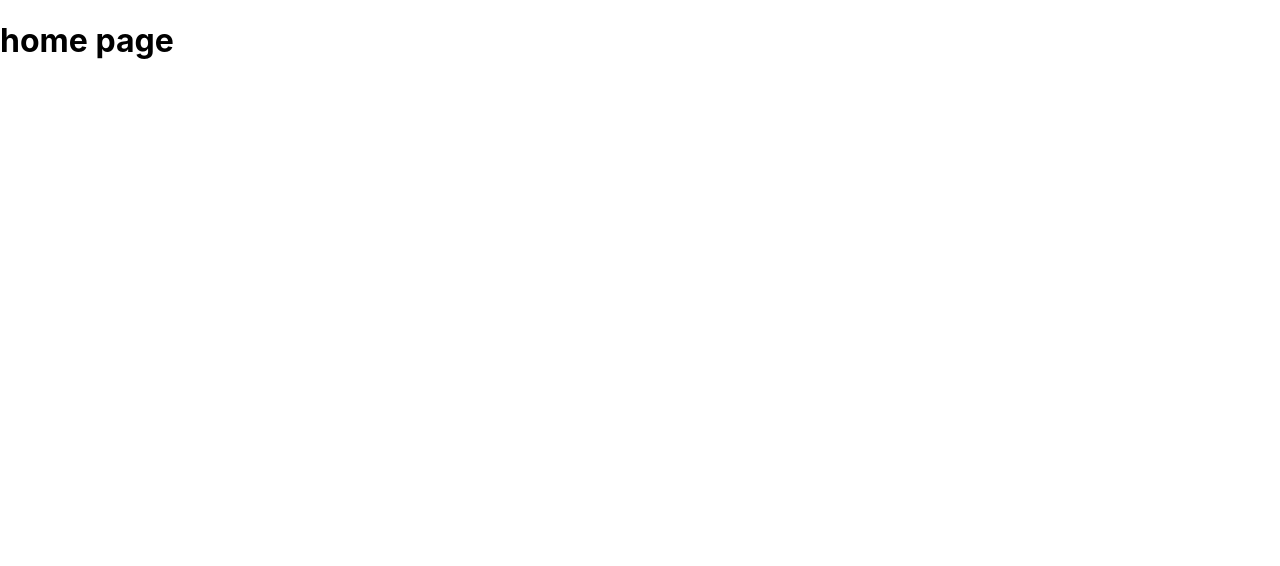
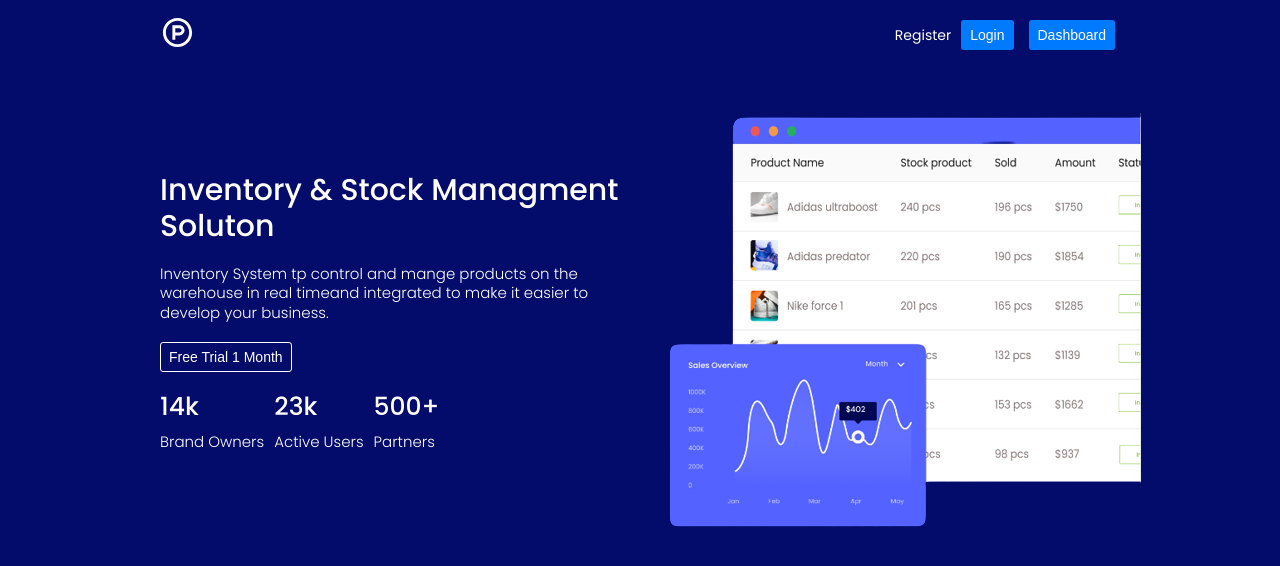
Before and after one commit to rimdagdoug/mer-inventory-management-app, a React (Create React App) app in the folder frontend/: page / in a window 1280 px wide. Shown: the top 566 px of the page. Built offline with nearby package versions, Linux system fonts and the light colour scheme.

Commit message:
home page

```diff
--- a/frontend/package.json
+++ b/frontend/package.json
@@ -9,9 +9,11 @@
     "@testing-library/user-event": "^13.5.0",
     "react": "^18.2.0",
     "react-dom": "^18.2.0",
+    "react-icons": "^5.0.1",
     "react-redux": "^9.1.0",
     "react-router-dom": "^6.22.3",
     "react-scripts": "5.0.1",
+    "sass": "^1.75.0",
     "web-vitals": "^2.1.4"
   },
   "scripts": {
--- a/frontend/src/index.css
+++ b/frontend/src/index.css
@@ -1,13 +1,499 @@
-body {
-  margin: 0;
-  font-family: -apple-system, BlinkMacSystemFont, 'Segoe UI', 'Roboto', 'Oxygen',
-    'Ubuntu', 'Cantarell', 'Fira Sans', 'Droid Sans', 'Helvetica Neue',
-    sans-serif;
-  -webkit-font-smoothing: antialiased;
-  -moz-osx-font-smoothing: grayscale;
+@import url("https://fonts.googleapis.com/css2?family=Poppins:wght@100;200;300;400;500;600;700;800;900&display=swap");
+
+:root {
+  --nav-width: 68px;
+  --header-height: 45px;
+
+  --font-family: "Poppins", sans-serif;
+  --dark-blue: #0a1930;
+  --light-blue: #1f93ff;
+
+  --color-white: #fff;
+  --color-dark: #333;
+
+  --color-grey: #eee;
+  --box-shadow: 0 5px 15px rgba(0, 0, 0, 0.1);
+
+  --color-purple: #9d0191;
+  --color-orange: #ff7722;
+
+  --color-primary: #007bff;
+  --color-success: #28a745;
+  --color-danger: orangered;
 }
 
-code {
-  font-family: source-code-pro, Menlo, Monaco, Consolas, 'Courier New',
-    monospace;
+* {
+  margin: 0;
+  padding: 0;
+  box-sizing: border-box;
+  scroll-behavior: smooth;
 }
+
+html {
+  font-size: 10px;
+}
+
+body {
+  font-family: var(--font-family);
+  background: #eee;
+}
+
+section {
+  width: 100%;
+  padding: 4rem 0;
+}
+
+.container {
+  max-width: 1000px;
+  margin: 0 auto;
+  padding: 0 20px;
+}
+
+.--pad {
+  max-width: 100%;
+  margin: 0 auto;
+  padding: 0 20px;
+}
+
+.header {
+  padding-top: 2rem;
+}
+
+/* UTILITY CLASSES */
+
+/* Flex */
+.--flex-center {
+  display: flex;
+  justify-content: center;
+  align-items: center;
+}
+.--flex-start {
+  display: flex;
+  justify-content: flex-start;
+  align-items: flex-start;
+}
+.--flex-end {
+  display: flex;
+  justify-content: flex-end;
+  align-items: center;
+}
+.--flex-between {
+  display: flex;
+  justify-content: space-between;
+  align-items: center;
+}
+
+.--dir-column {
+  flex-direction: column;
+}
+
+.--flex-dir-column {
+  display: flex;
+}
+
+.--align-center {
+  display: flex;
+  align-items: center;
+}
+
+.--100vh {
+  height: 100vh;
+}
+
+.--mh-100vh {
+  min-height: 100vh;
+}
+
+/* Grid */
+.--grid-15 {
+  display: grid;
+  grid-template-columns: repeat(auto-fit, minmax(15rem, 1fr));
+  row-gap: 1rem;
+  column-gap: 1rem;
+}
+.--grid-25 {
+  display: grid;
+  grid-template-columns: repeat(auto-fit, minmax(24rem, 1fr));
+  row-gap: 1rem;
+  column-gap: 1rem;
+}
+
+/* Center All */
+.--center-all {
+  display: flex;
+  justify-content: center;
+  align-items: center;
+  flex-direction: column;
+  width: 100%;
+  margin: auto;
+  text-align: center;
+}
+
+/* Heading */
+h1,
+h2,
+h3,
+h4 {
+  font-weight: 500;
+  line-height: 1.2;
+  color: var(--color-dark);
+  margin-bottom: 1rem;
+}
+h1 {
+  font-size: 4rem;
+}
+h2 {
+  font-size: 3rem;
+}
+h3 {
+  font-size: 2.5rem;
+}
+h4 {
+  font-size: 2rem;
+}
+
+p {
+  font-size: 1.5rem;
+  font-weight: 300;
+  line-height: 1.3;
+  color: var(--color-dark);
+}
+.--text-xl {
+  font-size: 4.5rem;
+}
+.--text-lg {
+  font-size: 4rem;
+}
+
+.--text-md {
+  font-size: 3rem;
+}
+
+.--text-sm {
+  font-size: 1.2rem;
+  font-weight: 300;
+}
+
+.--text-p {
+  font-size: 1.5rem;
+  font-weight: 300;
+  line-height: 1.3;
+  color: var(--color-dark);
+}
+
+.--fw-bold {
+  font-weight: 600;
+}
+.--fw-thin {
+  font-weight: 200;
+}
+
+/* Text Color */
+.--text-light {
+  color: #fff;
+}
+
+.--color-primary {
+  color: #007bff;
+}
+.--color-danger {
+  color: orangered;
+}
+.--color-success {
+  color: #28a745;
+}
+
+.--color-white {
+  color: #fff;
+}
+.--color-dark {
+  color: #333;
+}
+
+/* Center Text */
+.--text-center {
+  text-align: center;
+}
+
+/* Card */
+.--card {
+  border: 1px solid transparent;
+  border-radius: 5px;
+  box-shadow: var(--box-shadow);
+  overflow: hidden;
+}
+
+/* Margin */
+.--m {
+  margin: 1rem;
+}
+.--ml {
+  margin-left: 1rem;
+}
+.--mr {
+  margin-right: 1rem;
+}
+
+.--mb {
+  margin-bottom: 1rem;
+}
+.--mt {
+  margin-top: 1rem;
+}
+
+.--my {
+  margin: 1rem 0;
+}
+.--mx {
+  margin: 0 1rem;
+}
+
+.--m2 {
+  margin: 2rem;
+}
+
+.--ml2 {
+  margin-left: 2rem;
+}
+.--mr2 {
+  margin-right: 2rem;
+}
+
+.--mb2 {
+  margin-bottom: 2rem;
+}
+
+.--my2 {
+  margin: 2rem 0;
+}
+
+.--mx2 {
+  margin: 0 2rem;
+}
+
+/* Padding */
+.--p {
+  padding: 1rem;
+}
+.--p2 {
+  padding: 2rem;
+}
+.--py {
+  padding: 1rem 0;
+}
+.--py2 {
+  padding: 2rem 0;
+}
+.--px {
+  padding: 0 1rem;
+}
+.--px2 {
+  padding: 0 2rem;
+}
+
+.--btn {
+  font-size: 1.6rem;
+  font-weight: 400;
+  padding: 6px 8px;
+  margin: 0 5px 0 0;
+  border: 1px solid transparent;
+  border-radius: 3px;
+  cursor: pointer;
+  display: flex;
+  justify-content: center;
+  align-items: center;
+  transition: all 0.3s;
+}
+
+.--btn:hover {
+  transform: translateY(-2px);
+}
+
+.--btn-lg {
+  padding: 8px 10px;
+}
+
+.--btn-block {
+  width: 100%;
+}
+
+.--btn-primary {
+  color: #fff;
+  background: #007bff;
+}
+.--btn-secondary {
+  color: #fff;
+  border: 1px solid #fff;
+  background: transparent;
+}
+.--btn-danger {
+  color: #fff;
+  background: orangered;
+}
+
+.--btn-success {
+  color: #fff;
+  background: #28a745;
+}
+
+/* Background */
+.--bg-light {
+  background: #fff;
+}
+.--bg-dark {
+  background: var(--color-dark);
+}
+.--bg-primary {
+  background: var(--color-primary);
+}
+.--bg-success {
+  background: var(--color-success);
+}
+.--bg-grey {
+  background: var(--color-grey);
+}
+
+.--form-control {
+  font-size: 1.6rem;
+  font-weight: 300;
+}
+
+.--form-control > * {
+  margin: 5px 0;
+}
+
+.--form-control input {
+  font-size: 1.6rem;
+  font-weight: 300;
+  padding: 8px 1rem;
+  border: 1px solid #777;
+  border-radius: 3px;
+  outline: none;
+  display: block;
+}
+.--form-control textarea {
+  font-size: 1.6rem;
+  font-weight: 300;
+  padding: 8px 1rem;
+  border: 1px solid #777;
+  border-radius: 3px;
+  outline: none;
+}
+.--form-control select {
+  font-size: 1.4rem;
+  font-weight: 400;
+  padding: 8px 1rem;
+  border: 1px solid #777;
+  border-radius: 3px;
+}
+
+.--form-control label {
+  font-size: 1.6rem;
+  font-weight: 400;
+  display: inline-block;
+  min-width: 7rem;
+  color: var(--color-dark);
+  margin-right: 1rem;
+}
+
+@media screen and (max-width: 600px) {
+  .--flex-dir-column {
+    flex-direction: column;
+  }
+}
+
+.--block {
+  display: block;
+}
+.--inline-block {
+  display: inline-block;
+}
+
+.--width-100 {
+  width: 100%;
+}
+
+.--width-500px {
+  width: 500px;
+}
+
+.--line {
+  position: relative;
+}
+.--line::after {
+  content: "";
+  position: absolute;
+  left: 50%;
+  bottom: -5px;
+  transform: translateX(-50%);
+  width: 5rem;
+  height: 3px;
+  margin-bottom: 1rem;
+
+  background: rgb(217, 8, 170);
+  background: linear-gradient(
+    135deg,
+    rgba(163, 1, 191, 1) 44%,
+    rgba(217, 8, 170, 1) 57%
+  );
+}
+
+.--list-style-none {
+  list-style: none;
+}
+
+.--profile-img {
+  width: 6rem;
+  height: 6rem;
+  border: 1px solid #ccc;
+  border-radius: 50%;
+}
+
+a {
+  font-size: 1.4rem;
+  /* color: var(--dark-blue); */
+  text-decoration: none;
+  transition: all 0.2s;
+}
+
+ul {
+  list-style: none;
+}
+
+a:hover {
+  /* color: var(--color-dark); */
+  font-size: 1.5rem;
+}
+
+.ql-editor {
+  min-height: 200px;
+}
+
+.pagination {
+  list-style: none;
+  display: flex;
+  justify-content: center;
+  align-items: center;
+  margin: 2rem 0;
+  font-size: 1rem;
+}
+
+.pagination .page-num {
+  padding: 5px 10px;
+  cursor: pointer;
+  border-radius: 3px;
+  font-weight: normal;
+  color: #333;
+  border: 1px solid #333;
+  margin: 2px;
+}
+
+.pagination .page-num:hover {
+  color: #fff;
+  background-color: var(--light-blue);
+}
+.activePage {
+  color: #fff;
+  background-color: var(--light-blue);
+  height: 100%;
+}
--- a/frontend/src/pages/Home/Home.js
+++ b/frontend/src/pages/Home/Home.js
@@ -1,9 +1,69 @@
 import React from 'react'
+import { RiProductHuntLine } from "react-icons/ri";
+import {Link} from "react-router-dom";
+import "./Home.scss";
+import heroImg from "../../assets/inv-img.png";
 
 const Home = () => {
   return (
-    <div><h1>home page</h1></div>
+    <div className='home'>
+        <nav className='container --flex-between'>
+            <div className='logo'>
+               <RiProductHuntLine size={35} />
+            </div>
+            <ul className='home-links'>
+                <li>
+                    <Link to="/register">Register</Link>
+                </li>
+                <li>
+                    <button className='--btn --btn-primary'>
+                      <Link to="/login">Login</Link>
+                    </button>
+                </li>
+                <li>
+                    <button className='--btn --btn-primary'>
+                     <Link to="/dashboard">Dashboard</Link>
+                    </button>
+                </li>
+            </ul>
+        </nav>
+        {/* HERO SECTION */}
+        <section className='container hero'>
+            <div className='hero-text'>
+                <h2>Inventory {"&"} Stock Managment Soluton</h2>
+                <p>Inventory System tp control and mange products on the warehouse
+                 in real timeand integrated to make it easier to develop your
+                 business.</p>
+                 <div className='hero-buttons'>
+
+                    <button className='--btn --btn-secondary'>
+                     <Link to="/dashboard">Free Trial 1 Month</Link>
+                    </button>
+                 </div>
+                 <div className='--flex-start'>
+                    <NumberText num="14k" text="Brand Owners"></NumberText>
+                    <NumberText num="23k" text="Active Users"></NumberText>
+                    <NumberText num="500+" text="Partners"></NumberText>
+                 </div>
+            </div>
+            <div className='hero-image'>
+                <img src={heroImg} alt="Inventory"></img>
+            </div>
+        </section>
+    </div>
   )
+};
+
+const NumberText = ({num,text}) => {
+    return(
+        <div className='--mr'>
+            <h3 className='--color-white'>{num}</h3>
+            <p className='--color-white'>{text}</p>
+        </div>
+    )
 }
 
+
+
+
 export default Home
--- /dev/null
+++ b/frontend/src/pages/Home/Home.scss
@@ -0,0 +1,69 @@
+.home {
+    background-color: #030b6b;
+    min-height: 100vh;
+
+    & nav {
+      padding-top: 1.5rem;
+      padding-bottom: 1.5rem;
+      color: #fff;
+      & > .logo {
+        color: #fff;
+      }
+    }
+  }
+  .home-links {
+    display: flex;
+    justify-content: center;
+    align-items: center;
+    & li a {
+      color: #fff;
+    }
+    & > * {
+      margin-left: 1rem;
+      color: #fff;
+    }
+  }
+
+  .hero {
+    display: flex;
+    justify-content: center;
+    align-items: center;
+  }
+
+  .hero-text {
+    width: 50%;
+    & > * {
+      color: #fff;
+      margin-bottom: 2rem;
+    }
+    & > h2 span {
+      display: block;
+    }
+    & .hero-buttons a {
+      color: #fff;
+    }
+  }
+  .hero-image {
+    width: 50%;
+  }
+  @media screen and (max-width: 600px) {
+    .hero {
+      flex-direction: column;
+    }
+
+    .hero-text {
+      display: flex;
+      justify-content: center;
+      align-items: center;
+      flex-direction: column;
+      width: 100%;
+      margin: auto;
+      text-align: center;
+    }
+    .hero-image {
+      width: 100%;
+      &img {
+        width: 100%;
+      }
+    }
+  }
```
Also changed, not shown: 1 other file (tests, documents, lock files or other folders).
